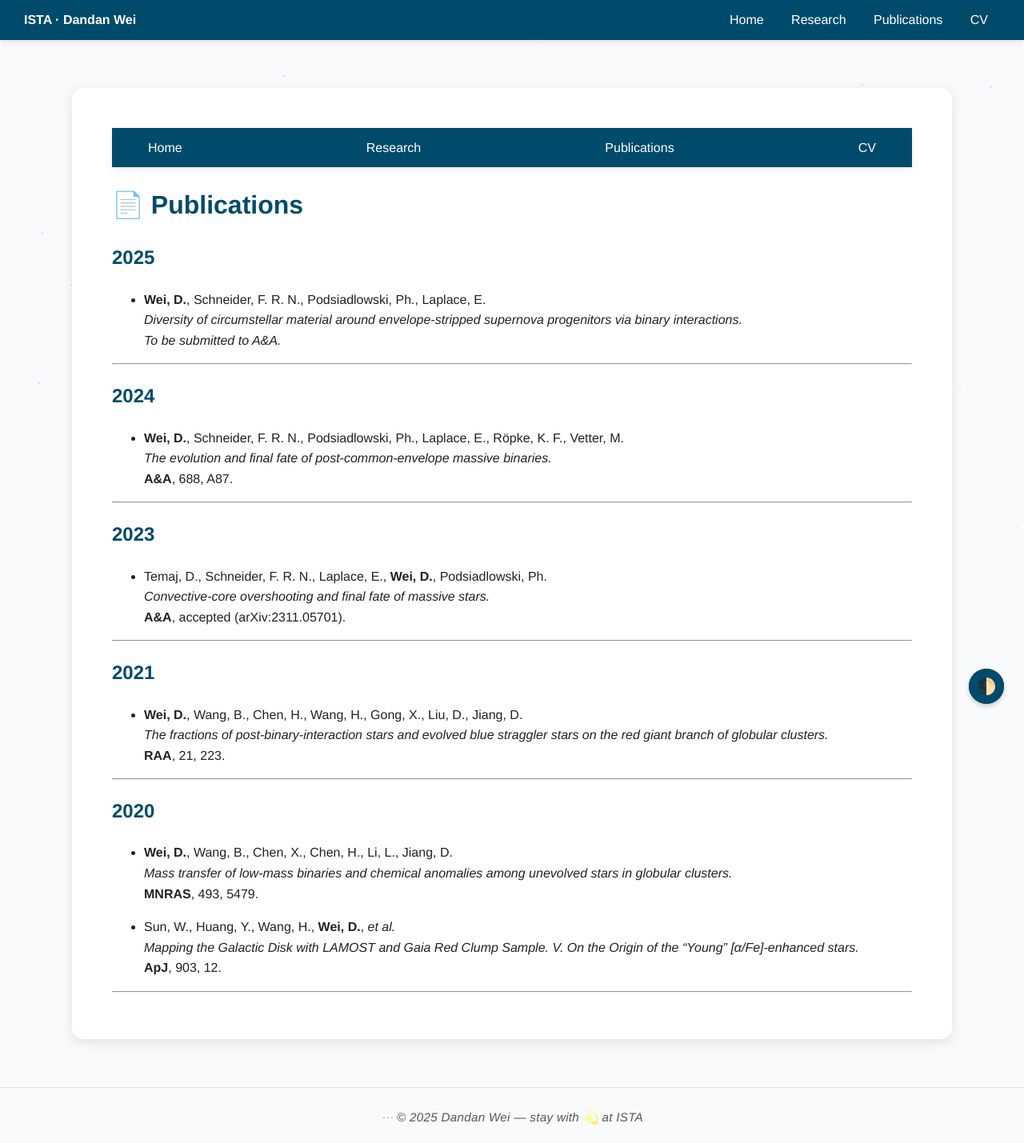
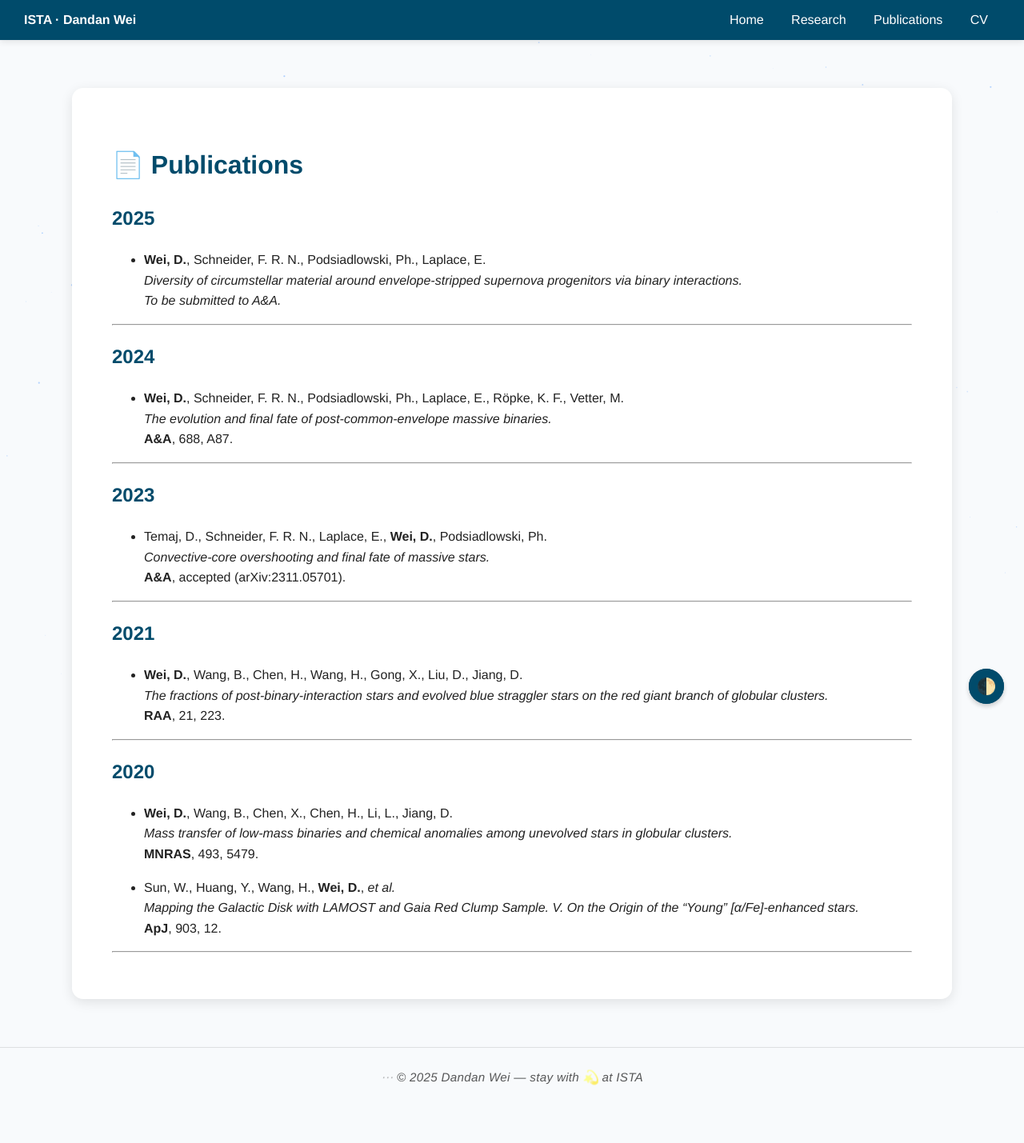
Before and after one commit to Dandan-star0/Dandan-star0.github.io, a Jekyll site: the page built from publications.md, in a window 1280 px wide. Shown: the whole page at 80% size. Built offline with Jekyll 4.4.1, drawn with Linux system fonts in a browser that asks for light colours; after the commit the page ends 1380 px from its top, so only the background shows below that.

Commit message:
Update publications.md

```diff
--- a/publications.md
+++ b/publications.md
@@ -3,12 +3,6 @@ layout: default
 title: "Publications"
 ---
 
-<nav>
-  <a href="/">Home</a>
-  <a href="/research">Research</a>
-  <a href="/publications">Publications</a>
-  <a href="/cv">CV</a>
-</nav>
 
 <button class="theme-toggle" onclick="toggleTheme()">🌓</button>
 
```
